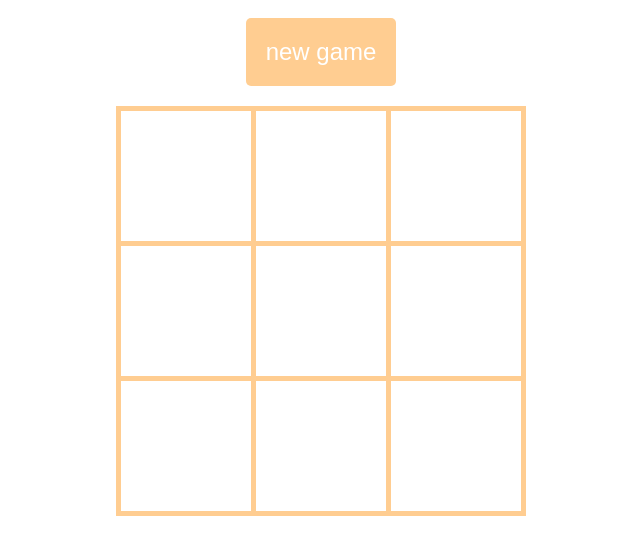
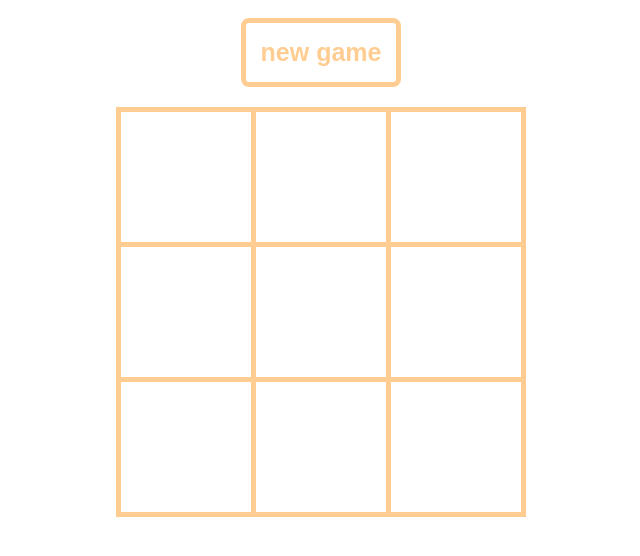
Before and after one commit to szymon51/tic-tac-toe, a website: page index.html in a window 1280 px wide. Shown: the whole page, without its empty margins (319-959 px from the left). Drawn offline with Linux system fonts and the light colour scheme.

Commit message:
Style new game button

```diff
--- a/styles.css
+++ b/styles.css
@@ -33,10 +33,16 @@ body {
 
 #new-game {
   margin-top: 10px;
+  background-color: white;
+  color: rgb(255, 205, 145);
+  border: 5px solid rgb(255, 205, 145);
+  border-radius: 8px;
+  padding: 15px;
+  font-weight: 600;
+  font-size: 25px;
+}
+
+#new-game:hover {
   background-color: rgb(255, 205, 145);
   color: white;
-  border-style: none;
-  border-radius: 5px;
-  padding: 20px;
-  font-size: x-large;
 }
```
